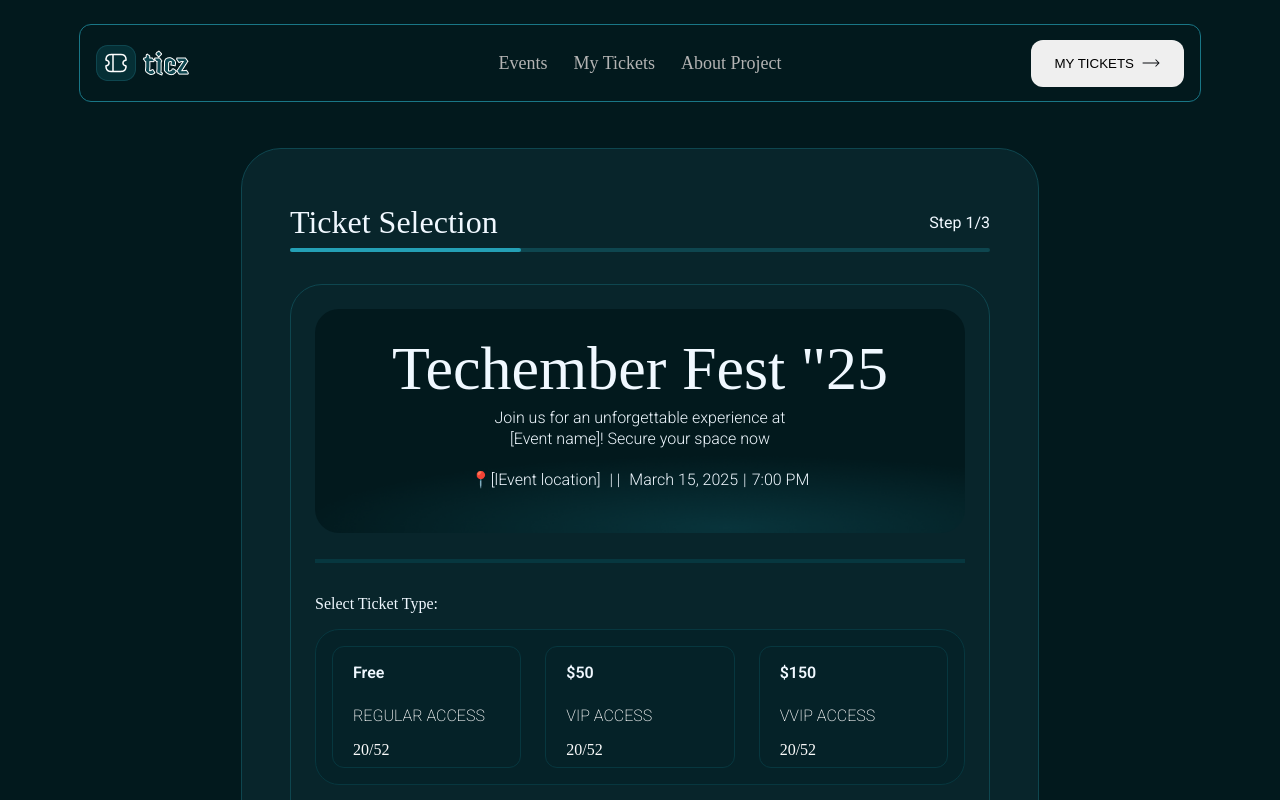
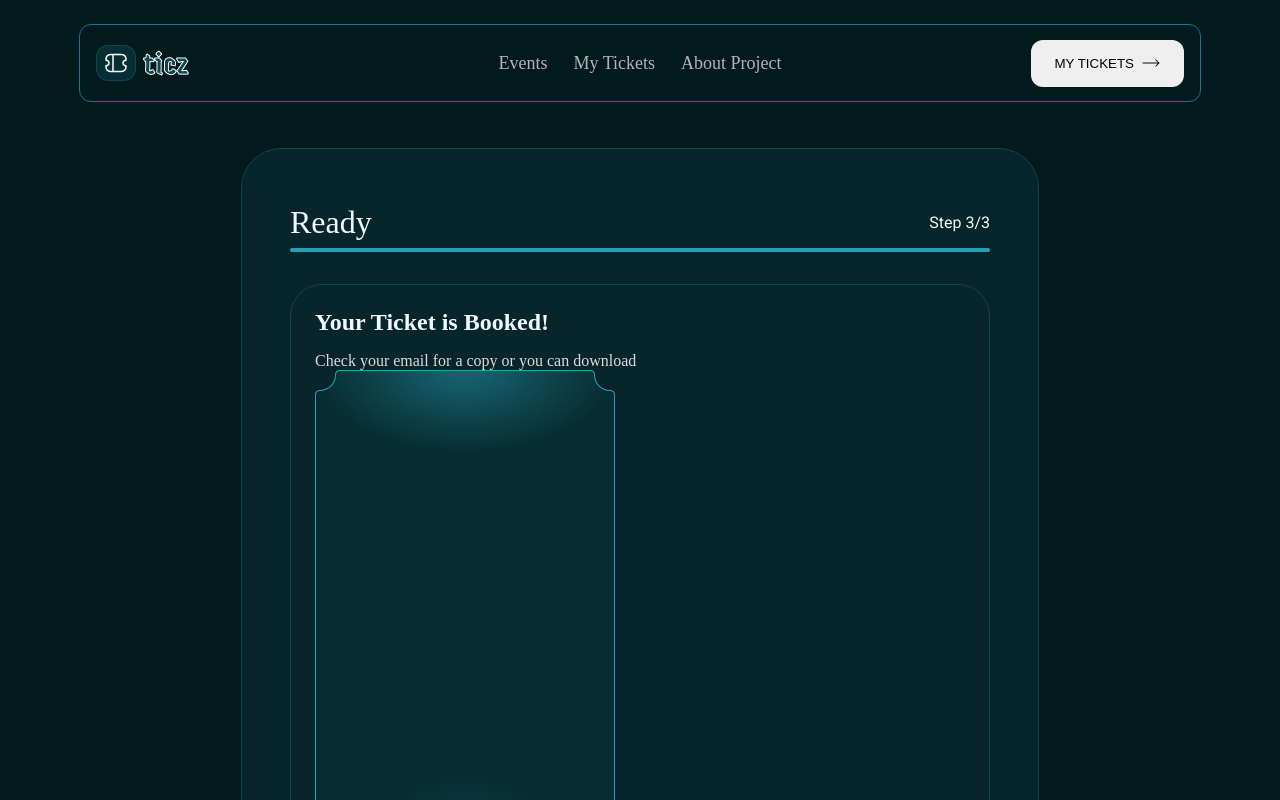
Before and after one commit to adexfit/TickectGenerator, a React (Vite) app: page / in a window 1280 px wide. Shown: the top 800 px of the page. Built offline with nearby package versions, Linux system fonts and the light colour scheme; a web font is replaced by a local one.

Commit message:
completed step two form

```diff
--- a/src/App.jsx
+++ b/src/App.jsx
@@ -7,7 +7,7 @@ import StepTwo from "./components/StepTwo";
 import StepThree from "./components/StepThree";
 
 function App() {
-  const [step, setStep] = useState(1);
+  const [step, setStep] = useState(3);
   const [title, setTitle] = useState("");
   const [progress, setProgress] = useState("33%");
 
--- a/src/components/StepThree.jsx
+++ b/src/components/StepThree.jsx
@@ -1,7 +1,19 @@
 import React from "react";
+import "../components/step3.css";
 
 const StepThree = () => {
-  return <div>StepThree</div>;
+  return (
+    <div className="inner_card">
+      <section className="center_div">
+        <div className="last_step">
+          <h1>Your Ticket is Booked!</h1>
+          <p>Check your email for a copy or you can download</p>
+        </div>
+
+        <div className="monster"></div>
+      </section>
+    </div>
+  );
 };
 
 export default StepThree;
--- a/src/components/StepTwo.jsx
+++ b/src/components/StepTwo.jsx
@@ -1,7 +1,50 @@
 import React from "react";
+import "../components/step2.css";
+import upload_icon from "../assets/upload_icon.png";
 
 const StepTwo = () => {
-  return <div>StepTwo</div>;
+  return (
+    <div className="inner_card">
+      <div className="upload">
+        <p className="p_upload">Upload Profile Photo</p>
+        <br />
+
+        <div className="upload_box">
+          <img src={upload_icon} alt="" />
+
+          <p>Drag & drop or click to upload</p>
+        </div>
+        <div className="rectangle"></div>
+      </div>
+
+      <hr />
+
+      <form>
+        <label htmlFor="fullname">Enter your name</label>
+        <br />
+        <br />
+        <input type="text" id="fullname" name="fullname" />
+        <br />
+
+        <label htmlFor="email">Enter your email *</label>
+        <br />
+        <br />
+        <input type="email" id="email" name="email" />
+
+        <label htmlFor="request">Special request?</label>
+        <br />
+        <br />
+        <textarea name="request" rows="10" cols="30">
+          Textarea
+        </textarea>
+      </form>
+
+      <div className="space_up btn_wrap">
+        <button className="btn_sec">Back</button>
+        <button className="btn_primary">Get My Free Ticket</button>
+      </div>
+    </div>
+  );
 };
 
 export default StepTwo;
--- /dev/null
+++ b/src/components/step2.css
@@ -0,0 +1,70 @@
+.upload {
+  position: relative;
+  margin-bottom: 40px;
+}
+
+form {
+  max-width: 100%;
+  padding-right: 24px;
+  margin-bottom: 0px;
+}
+
+label {
+  font-family: "Roboto";
+  font-size: 16px;
+  font-weight: 200;
+}
+
+.rectangle {
+  height: 200px;
+  min-width: 100%;
+  background-color: #041b20;
+}
+
+.p_upload {
+  margin-bottom: 0px;
+}
+.upload_box {
+  display: flex;
+  flex-direction: column;
+  gap: 12px;
+  flex-wrap: wrap;
+  justify-content: center;
+  align-items: center;
+  background-color: #0e464f;
+  border-radius: 32px;
+  border: 1px solid #2096aa;
+  position: absolute;
+  top: 58%;
+  left: 50%;
+  transform: translate(-50%, -50%);
+  width: 240px;
+  height: 240px;
+  text-align: center;
+  /* z-index: -99; */
+}
+
+input[type="email"],
+input[type="text"],
+textarea {
+  background-color: transparent;
+  outline: none;
+  padding: 12px;
+  border-radius: 12px;
+  width: 100%;
+  border: 1px solid #07373f;
+  margin-bottom: 32px;
+  color: #c9c9c9;
+  font-weight: "Roboto";
+}
+
+/* Large devices (laptops/desktops, 992px and up) */
+@media only screen and (max-width: 992px) {
+  .upload {
+    margin-bottom: 60px;
+  }
+
+  .p_upload {
+    margin-bottom: 29px;
+  }
+}
--- /dev/null
+++ b/src/components/step3.css
@@ -0,0 +1,25 @@
+.last_step {
+  display: flex;
+  flex-direction: column;
+  justify-content: center;
+  align-items: baseline;
+  text-align: center;
+  gap: 16px;
+}
+
+.last_step h1 {
+  margin: 0px;
+}
+
+.last_step p {
+  margin: 0px;
+  font-weight: "Roboto";
+  font-size: 16px;
+  color: #dbdbdb;
+}
+
+.monster {
+  background-image: url(../assets/monster.svg);
+  background-repeat: no-repeat;
+  height: 600px;
+}
```
Also changed, not shown: src/assets/monster.svg (added), src/assets/upload_icon.png (added).
